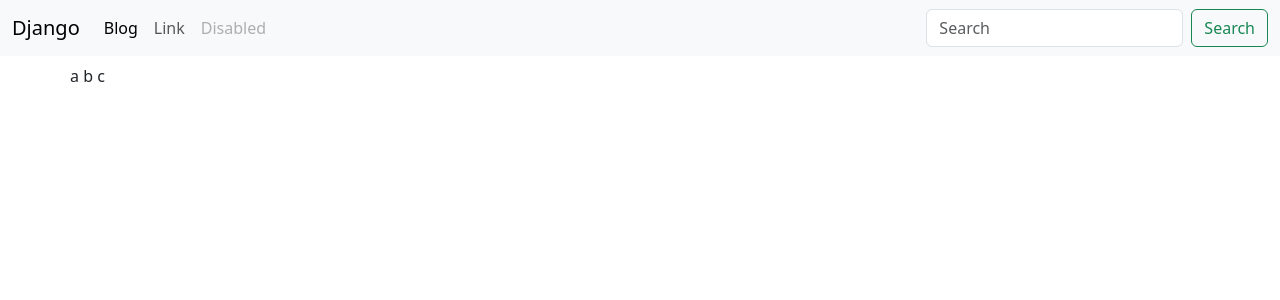
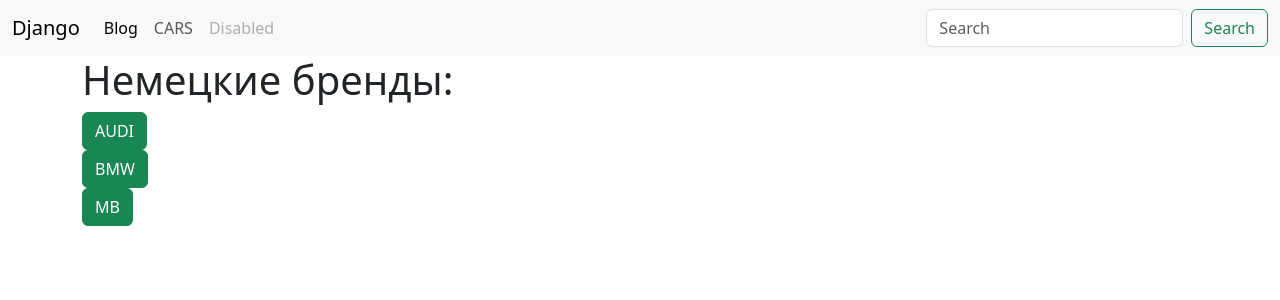
Before and after one commit to EGORLAGNER/blogengine, a Django app: page /blog/ in a window 1280 px wide. Shown: the top 300 px of the page. Run offline with Django 3.2, Linux system fonts and the light colour scheme; data comes from the database, SQL or seed files in the repository; both versions use the stored data as it was after the commit.

Commit message:
4 добавлены посты в базу и верстка фронтенда

```diff
--- a/blog/templates/blog/index.html
+++ b/blog/templates/blog/index.html
@@ -5,11 +5,15 @@
 {% endblock %}
 
 {% block content_title %}
+    Немецкие бренды:
+{% endblock %}
 
-{% endblock %}
 {% block content %}
-    {% for i in text %}
-        {{ i }}
-
+    {% for post in posts %}
+        <div class="cars">
+            <a href="">
+                <button type="button" class="btn btn-success">{{ post.title }}</button>
+            </a>
+        </div>
     {% endfor %}
 {% endblock %}
--- a/blog/urls.py
+++ b/blog/urls.py
@@ -2,5 +2,5 @@
 from .views import *
 
 urlpatterns = [
-    path('', posts_list),
+    path('', posts_list, name='posts_list_url'),
 ]
--- a/blog/views.py
+++ b/blog/views.py
@@ -1,6 +1,8 @@
 from django.shortcuts import render
+
+from .models import *
 
 
 def posts_list(request):
-    content = ['a', 'b', 'c']
-    return render(request, 'blog/index.html', context={'text': content})
+    posts = Post.objects.all()
+    return render(request, 'blog/index.html', context={'posts': posts})
--- a/blogengine/urls.py
+++ b/blogengine/urls.py
@@ -16,7 +16,10 @@
 from django.contrib import admin
 from django.urls import path, include
 
+from .views import *
+
 urlpatterns = [
     path('admin/', admin.site.urls),
+    path('', main_page),
     path('blog/', include('blog.urls')),
 ]
--- /dev/null
+++ b/blogengine/views.py
@@ -0,0 +1,5 @@
+from django.shortcuts import render
+
+
+def main_page(request):
+    return render(request, 'base.html')
--- a/templates/base.html
+++ b/templates/base.html
@@ -27,7 +27,7 @@
                     <a class="nav-link active" aria-current="page" href="">Blog</a>
                 </li>
                 <li class="nav-item">
-                    <a class="nav-link" href="">Link</a>
+                    <a class="nav-link" href="{% url 'posts_list_url' %}">CARS</a>
                 </li>
                 <li class="nav-item">
                     <a class="nav-link disabled">Disabled</a>
```
Also changed, not shown: blog/migrations/0001_initial.py (added), blog/models.py (line endings or trailing spaces), db.sqlite3.
